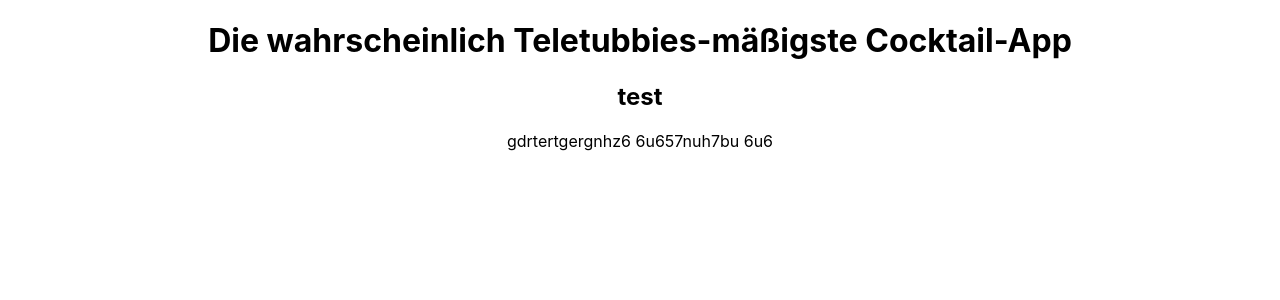
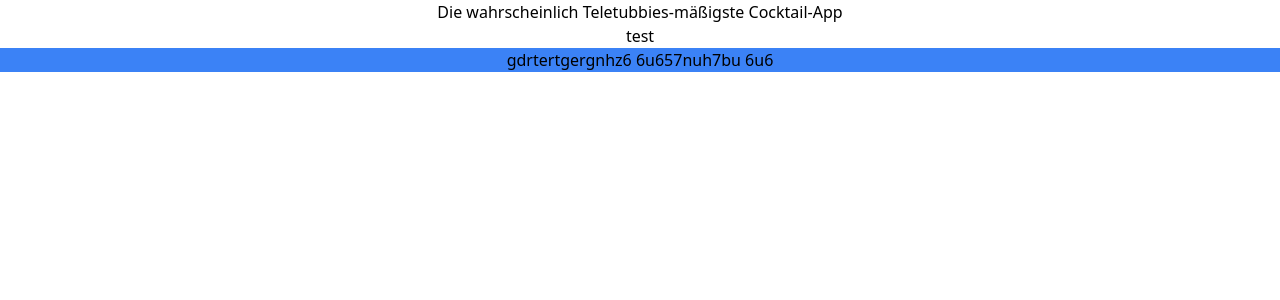
Before and after one commit to g-hoost/Forty, a React (Create React App) app: page / in a window 1280 px wide. Shown: the top 300 px of the page. Built offline with nearby package versions, Linux system fonts and the light colour scheme.

Commit message:
tailwind

```diff
--- /dev/null
+++ b/craco.config.js
@@ -0,0 +1,10 @@
+module.exports = {
+    style: {
+      postcss: {
+        plugins: [
+          require('tailwindcss'),
+          require('autoprefixer'),
+        ],
+      },
+    },
+  }
--- a/src/App.js
+++ b/src/App.js
@@ -7,7 +7,7 @@
     <div className="App">
       <h1>Die wahrscheinlich Teletubbies-mäßigste Cocktail-App</h1>
       <h2>test</h2>
-      <p>gdrtertgergnhz6 6u657nuh7bu 6u6 </p>
+      <p class="bg-blue-500">gdrtertgergnhz6 6u657nuh7bu 6u6 </p>
     </div>
   );
 }
--- a/src/index.css
+++ b/src/index.css
@@ -1,13 +1,3 @@
-body {
-  margin: 0;
-  font-family: -apple-system, BlinkMacSystemFont, 'Segoe UI', 'Roboto', 'Oxygen',
-    'Ubuntu', 'Cantarell', 'Fira Sans', 'Droid Sans', 'Helvetica Neue',
-    sans-serif;
-  -webkit-font-smoothing: antialiased;
-  -moz-osx-font-smoothing: grayscale;
-}
-
-code {
-  font-family: source-code-pro, Menlo, Monaco, Consolas, 'Courier New',
-    monospace;
-}
+@tailwind base;
+@tailwind components;
+@tailwind utilities;
--- /dev/null
+++ b/tailwind.config.js
@@ -0,0 +1,11 @@
+module.exports = {
+  purge: [],
+  darkMode: false, // or 'media' or 'class'
+  theme: {
+    extend: {},
+  },
+  variants: {
+    extend: {},
+  },
+  plugins: [],
+}
```
Also changed, not shown: package.json (+10 -3 lines), 1 other file (tests, documents, lock files or other folders).
